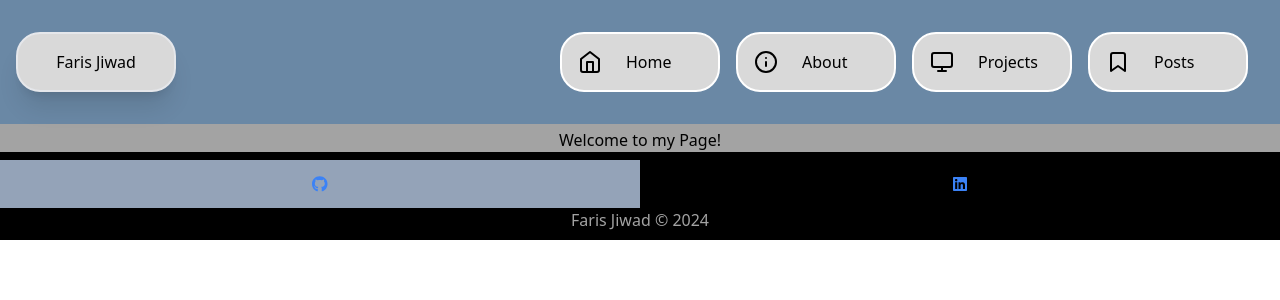
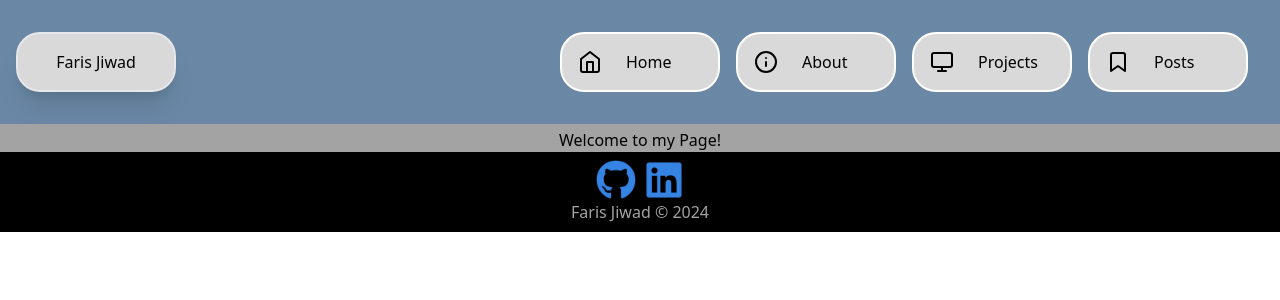
Before and after one commit to Ferriswheel09/ferriswheel09.github.io, a Next.js app: page / in a window 1280 px wide. Shown: the top 300 px of the page. Built offline with nearby package versions, Linux system fonts and the light colour scheme.

Commit message:
Finally fixed the icons

```diff
--- a/src/components/footer.tsx
+++ b/src/components/footer.tsx
@@ -1,18 +1,17 @@
 import React from "react";
 import { FontAwesomeIcon } from '@fortawesome/react-fontawesome'
-import { faGithub, faLinkedin } from "@fortawesome/free-brands-svg-icons";
 
 
 
 export default function Footer(){
     return(
         <div className="bg-black pt-2">
-            <div className="text-center grid grid-cols-2">
-                <a href="https://github.com/Ferriswheel09/" target="_blank" className="flex justify-center items-center p-4 bg-slate-400">
-                    <FontAwesomeIcon className="max-h-10 mx-2 text-blue-500 hover:-translate-y-1  hover:cursor-pointer" icon={faGithub} />
+            <div className="flex flex-row align-center justify-center">
+                <a href="https://github.com/Ferriswheel09/" target="_blank" className="px-1">
+                    <img src="github-brands.png" className="h-10 hover:-translate-y-1 hover:scale-110 hover:cursor-pointer"/>
                 </a>
-                <a href="https://www.linkedin.com/in/faris-jiwad/" className="flex justify-center items-center p-4">
-                    <FontAwesomeIcon className="max-h-10 mx-2 text-blue-500 hover:-translate-y-1  hover:cursor-pointer" icon={faLinkedin} />
+                <a href="https://www.linkedin.com/in/faris-jiwad/" className="px-1">
+                    <img src="linkedin-brands.png" className="h-10 hover:-translate-y-1 hover:scale-110 hover:cursor-pointer"/>
                 </a>
             </div>
             <div className="text-center text-neutral-400 pb-2">
```
Also changed, not shown: public/github-brands.png (added), public/linkedin-brands.png (added).
